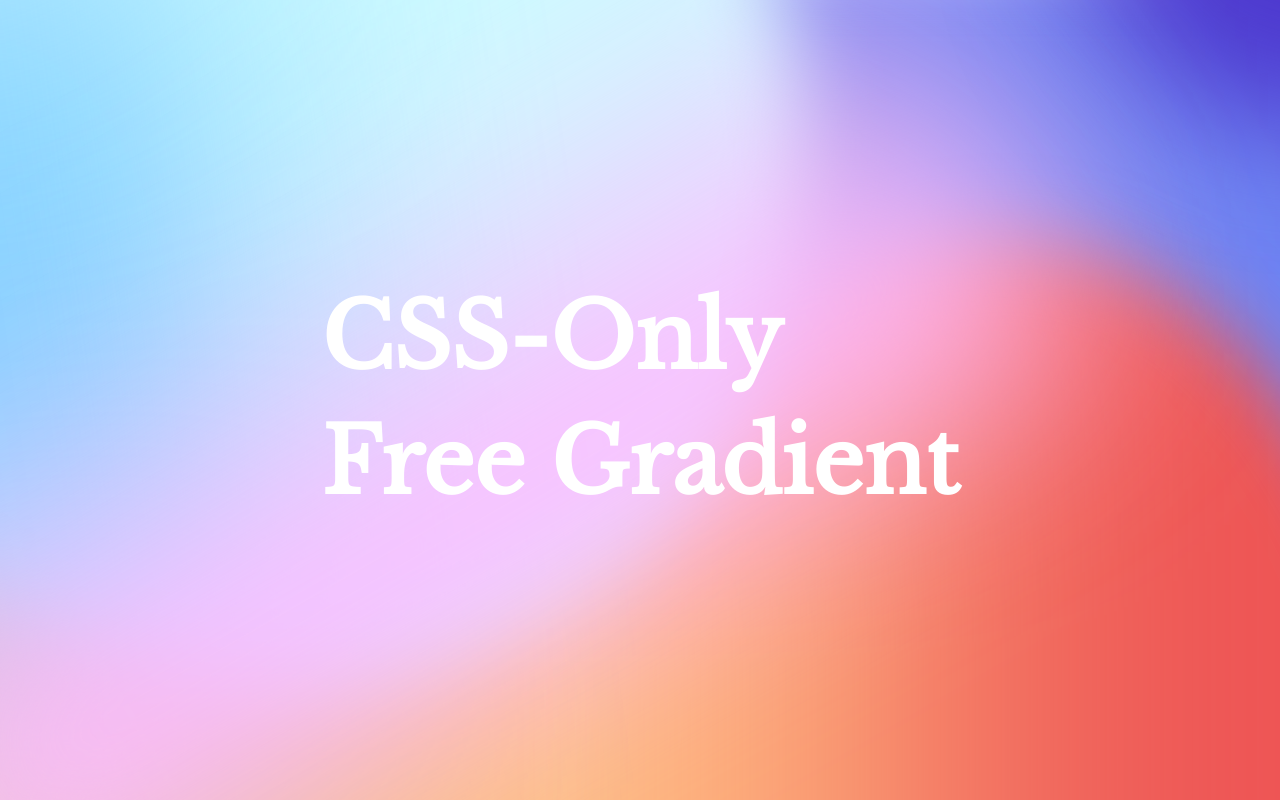
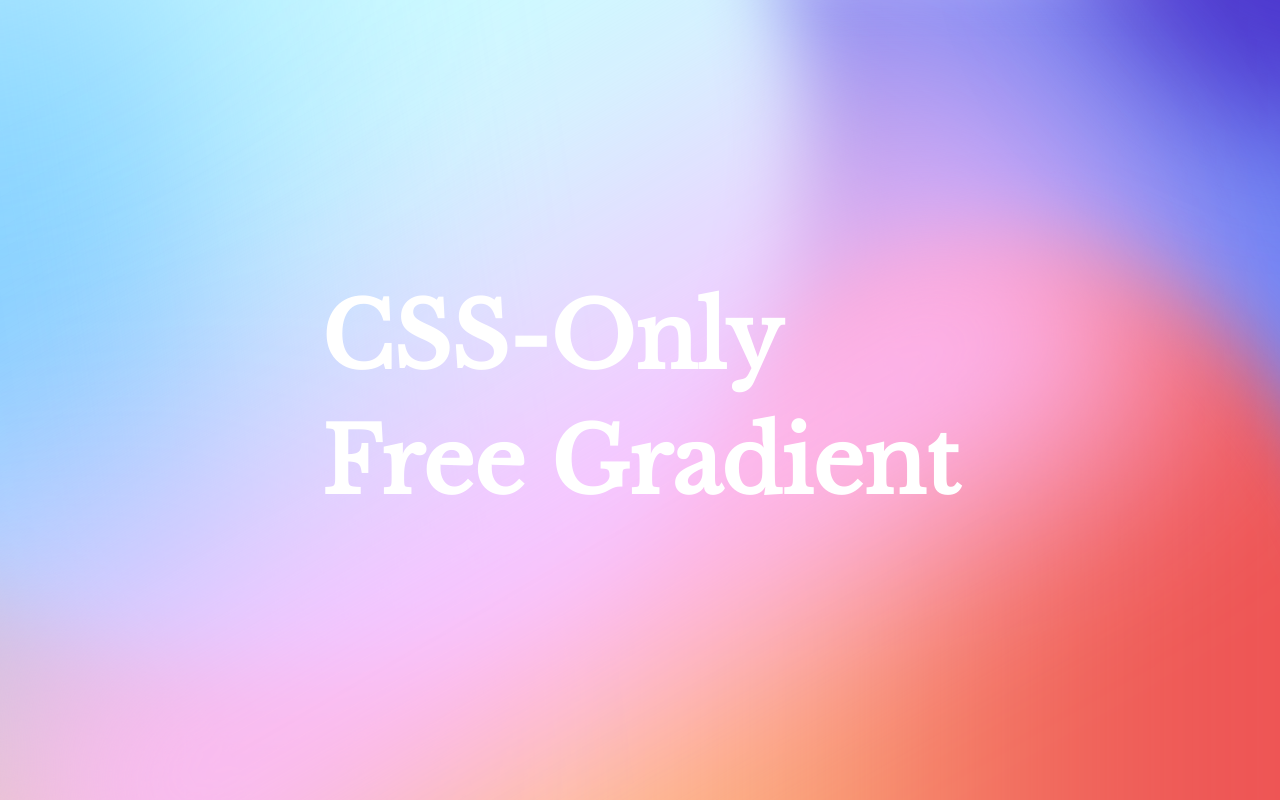
Before and after one commit to xrxoxcxox/qiita-css-free-gradient, a plain HTML site: page index.html in a window 1280 px wide. Drawn offline with nearby package versions, Linux system fonts and the light colour scheme.

Commit message:
Change gradient

```diff
--- a/style.css
+++ b/style.css
@@ -84,15 +84,11 @@ body {
 }
 
 .color7 {
-  background: linear-gradient(
-    to top,
-    #febcff 23.33%,
-    rgba(254, 202, 255, 0) 83.77%
-  );
-  top: 4vmax;
+  background: linear-gradient(to top, #febcff 20%, rgba(254, 202, 255, 0) 100%);
+  top: 8vmax;
   filter: blur(8vmax);
   height: 50vmax;
-  left: -20vmax;
+  left: -12vmax;
   position: absolute;
   transform: rotate(-30deg);
   width: 100vmax;
```
